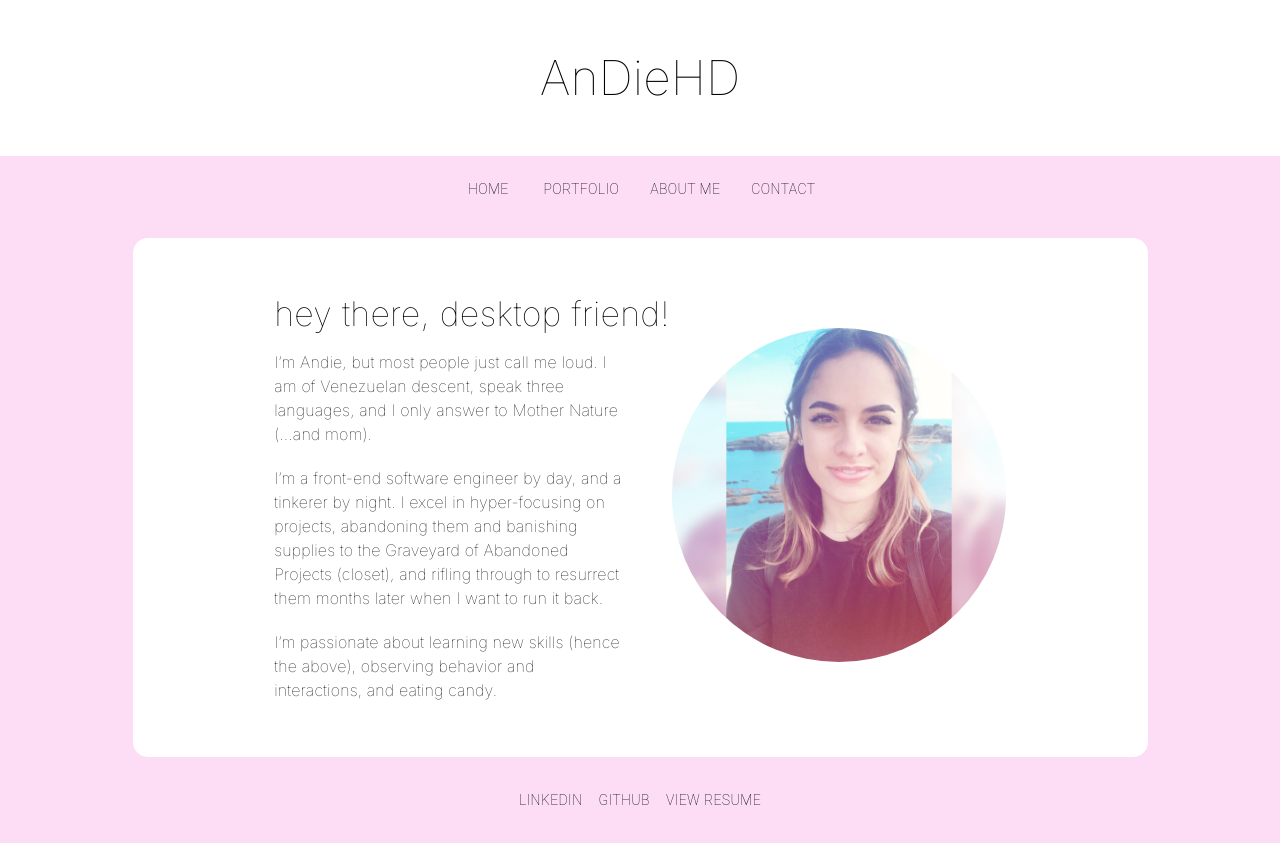
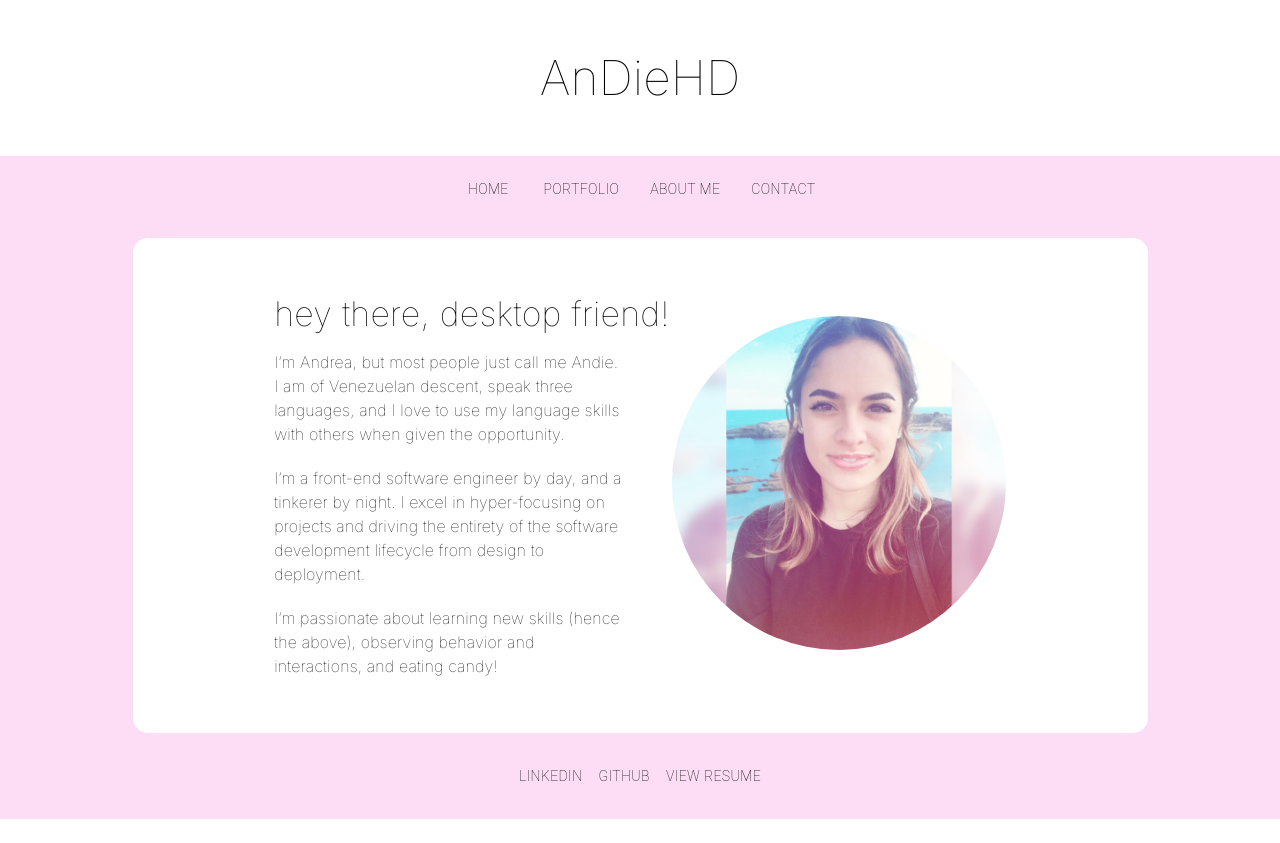
Before and after one commit to drdreaaa/andiehd, a React (Create React App) app: page / in a window 1280 px wide. Built offline with nearby package versions, Linux system fonts and the light colour scheme; a web font is replaced by a local one.

Commit message:
Updating homepage verbiage

```diff
--- a/src/components/Content/Home.tsx
+++ b/src/components/Content/Home.tsx
@@ -83,15 +83,15 @@ const Home: React.FC = () => {
                     </Box>
                     <Box id='desktopIntro' className={styles.intro}>
                         <Typography variant='body1'>
-                            I’m Andie, but most people just call me loud. I am of Venezuelan descent, speak three languages, and I only answer to Mother Nature (...and mom).
+                            I’m Andrea, but most people just call me Andie. I am of Venezuelan descent, speak three languages, and I love to use my language skills with others when given the opportunity.
                         </Typography>
                         <br />
                         <Typography variant='body1'>
-                            I’m a front-end software engineer by day, and a tinkerer by night. I excel in hyper-focusing on projects, abandoning them and banishing supplies to the Graveyard of Abandoned Projects (closet), and rifling through to resurrect them months later when I want to run it back.
+                            I’m a front-end software engineer by day, and a tinkerer by night. I excel in hyper-focusing on projects and driving the entirety of the software development lifecycle from design to deployment.
                         </Typography>
                         <br />
                         <Typography variant='body1'>
-                            I’m passionate about learning new skills (hence the above), observing behavior and interactions, and eating candy.
+                            I’m passionate about learning new skills (hence the above), observing behavior and interactions, and eating candy!
                         </Typography>
                     </Box>
                 </Grid>
```
